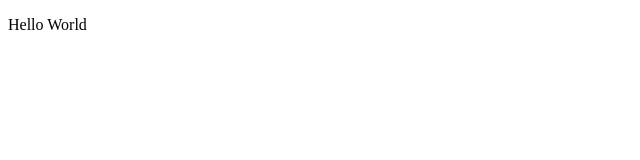
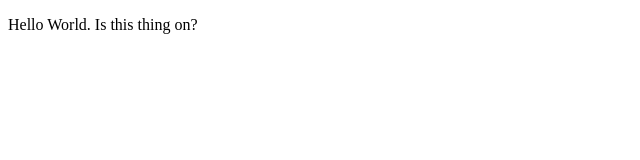
Before and after one commit to dorsey152/hello4, a plain HTML site: page index.html in a window 1280 px wide. Shown: the whole page, without its empty margins (0-640 px from the left). Drawn offline with Linux system fonts and the light colour scheme.

Commit message:
Update greeting in index.html

```diff
--- a/index.html
+++ b/index.html
@@ -1,7 +1,8 @@
 <!DOCTYPE html>
 <html lang="en">
     <body>
-        <p>Hello World
+        <p>Hello World. Is this thing on?
         </p>
     </body>
+
 </html>
```
